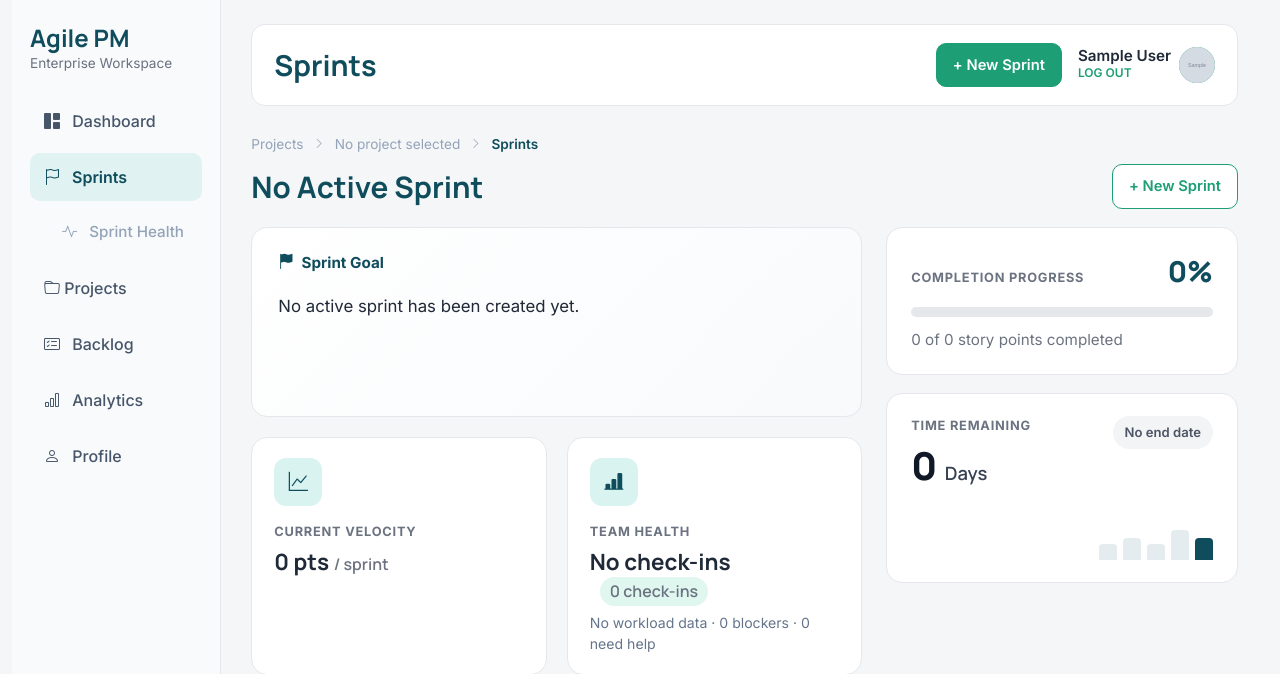
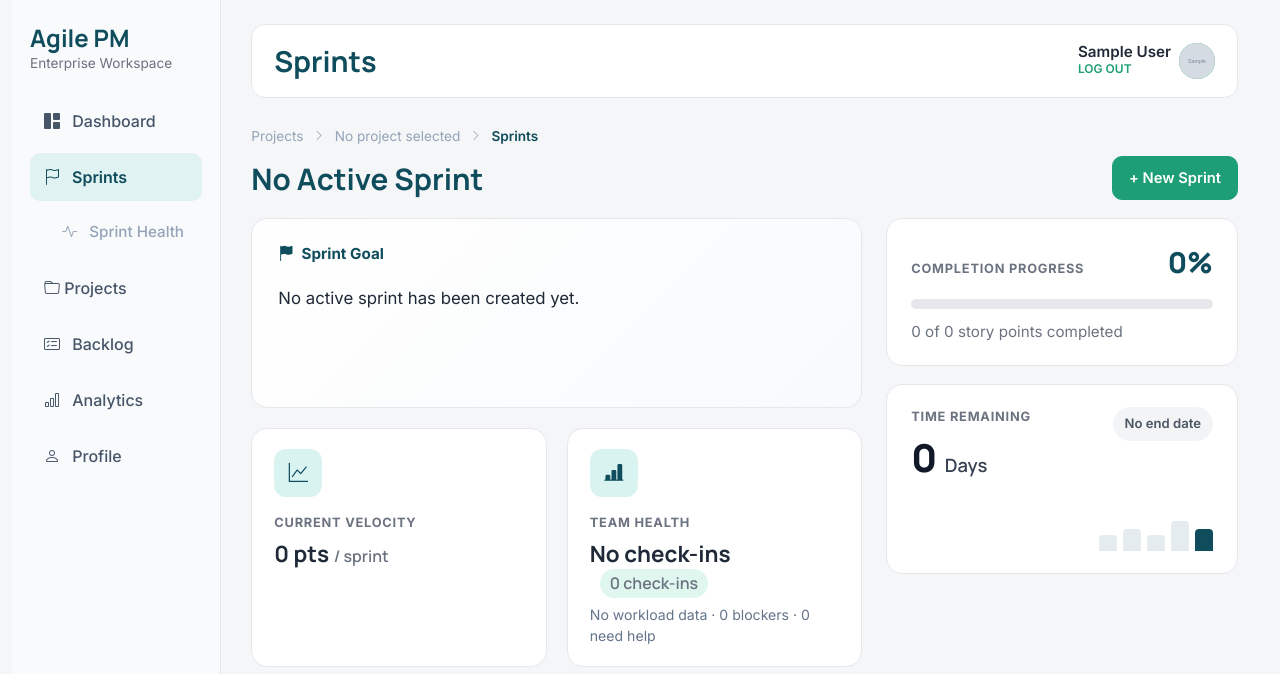
Before and after one commit to amitmath/CITS5505-Project, a Flask app: page /sprints in a window 1280 px wide. Shown: the top 674 px of the page. Run offline with Flask 3, Linux system fonts and the light colour scheme; the visitor is signed in with stand-in values (Sample User, id 1); tables that the repository leaves empty hold one stand-in row (values such as "Sample post"); grey boxes marked "Sample" are stand-in pictures.

Commit message:
Polish sprint page action buttons

```diff
--- a/app/templates/sprints.html
+++ b/app/templates/sprints.html
@@ -15,9 +15,6 @@
 {% set topbar_title = 'Sprints' %}
 {% set topbar_search_placeholder = 'Search tasks or sprints...' %}
 {% set topbar_search_class = 'd-none' %}
-{% set topbar_action_label = '+ New Sprint' %}
-{% set topbar_action_class = 'primary-action-btn' %}
-{% set topbar_action_modal_id = 'newSprintModal' %}
 {% include "components/topbar.html" %}
 
 <section class="welcome-section sprint-page-heading">
@@ -46,7 +43,7 @@
     </div>
     <div class="heading-actions">
       <button
-        class="btn outline-action-btn"
+        class="btn primary-action-btn"
         type="button"
         data-bs-toggle="modal"
         data-bs-target="#newSprintModal"
@@ -55,7 +52,7 @@
       </button>
       {% if current_sprint.id %}
       <form method="POST" action="{{ url_for('complete_sprint', sprint_id=current_sprint.id) }}">
-        <button type="submit" class="btn primary-action-btn">Complete Sprint</button>
+        <button type="submit" class="btn outline-action-btn">Complete Sprint</button>
       </form>
       {% endif %}
     </div>
```
